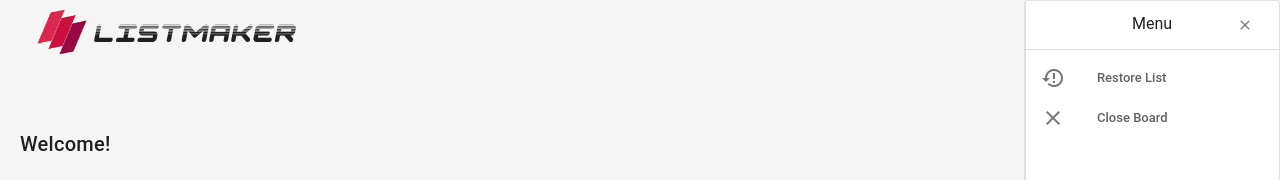
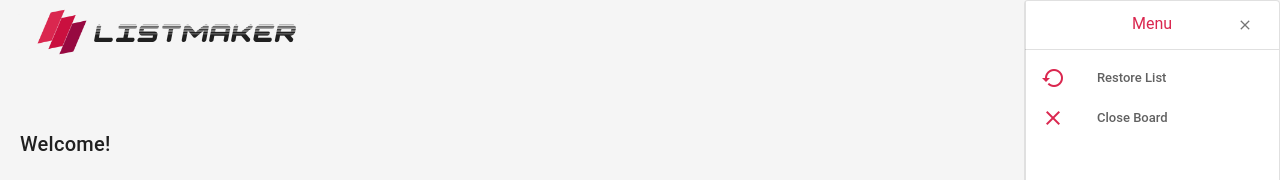
Before and after one commit to renan-taranto/list-maker, a Vue app: page /#/board/1 in a window 1280 px wide. Both pictures are taken after a click on the button "MENU". Shown: the top 180 px of the page. Built offline with nearby package versions, Linux system fonts and the light colour scheme.

Commit message:
[Board] Update board menu colors and closing behaviour

```diff
--- a/src/components/board/BoardMenu.vue
+++ b/src/components/board/BoardMenu.vue
@@ -1,6 +1,7 @@
 <template>
   <v-navigation-drawer
       v-model="isDrawerVisible"
+      temporary
       fixed
       right
       hide-overlay
@@ -8,7 +9,7 @@
   >
     <v-list-item>
       <v-list-item-content>
-        <v-list-item-title class="text-center">Menu</v-list-item-title>
+        <v-list-item-title class="text-center primary--text">{{ title }}</v-list-item-title>
         <v-btn
             v-if="isRestoreListCardVisible"
             icon
@@ -40,7 +41,7 @@
             @click="handleClick(item.onClick)"
         >
           <v-list-item-icon>
-            <v-icon>{{ item.icon }}</v-icon>
+            <v-icon color="primary">{{ item.icon }}</v-icon>
           </v-list-item-icon>
 
           <v-list-item-content>
@@ -77,7 +78,7 @@ export default {
   data() {
     return {
       items: [
-        { title: 'Restore List', icon: 'mdi-restore-alert', onClick: 'showRestoreListCard' },
+        { title: 'Restore List', icon: 'mdi-restore', onClick: 'showRestoreListCard' },
         { title: 'Close Board', icon: 'mdi-close', onClick: 'closeTheBoard' }
       ],
       isRestoreListCardVisible: false
@@ -94,6 +95,9 @@ export default {
           this.isRestoreListCardVisible = false
         }
       }
+    },
+    title() {
+      return this.isRestoreListCardVisible ? 'Restore List' : 'Menu'
     }
   },
   methods: {
--- a/src/components/board/RestoreListCard.vue
+++ b/src/components/board/RestoreListCard.vue
@@ -15,7 +15,7 @@
           color="green"
           @click="restoreList(list.id)"
       >
-        <v-icon>mdi-cached</v-icon>
+        <v-icon>mdi-restore</v-icon>
       </v-btn>
     </v-card>
 
@@ -24,7 +24,7 @@
         dense
         text
         type="info"
-        color="blue-grey"
+        color="grey darken-2"
         class="text-caption"
     >
       There are no archived lists in this board
```
